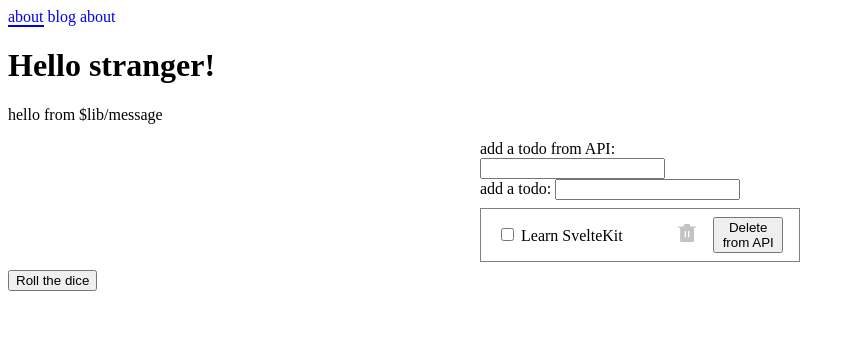
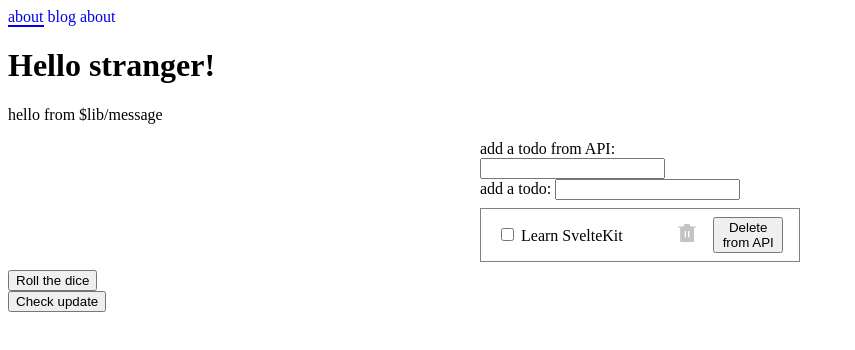
Before and after one commit to iidadaiti/sveltekit-tutorial, a SvelteKit app: page / in a window 1280 px wide. Shown: the top 350 px of the page, without its empty margins (0-855 px from the left). Built offline with nearby package versions, Linux system fonts and the light colour scheme; no server answers.

Commit message:
add update toast

```diff
--- a/src/routes/+layout.svelte
+++ b/src/routes/+layout.svelte
@@ -1,5 +1,5 @@
 <script lang="ts">
-	import { page, navigating } from '$app/stores';
+	import { page, navigating, updated } from '$app/stores';
 </script>
 
 <nav>
@@ -14,6 +14,23 @@
 
 <slot />
 
+<button
+	type="button"
+	on:click={() => {
+		updated.check();
+	}}>Check update</button
+>
+
+{#if $updated}
+	<div class="toast">
+		<p>
+			A new version of the app is available
+
+			<button on:click={() => location.reload()}> reload the page </button>
+		</p>
+	</div>
+{/if}
+
 <style>
 	a {
 		text-decoration: none;
@@ -21,4 +38,24 @@
 			border-bottom: 2px solid;
 		}
 	}
+
+	.toast {
+		position: fixed;
+		left: 0;
+		bottom: 0;
+		width: 100%;
+		padding: 1rem;
+		display: flex;
+		justify-content: center;
+		gap: 1rem;
+	}
+
+	.toast p {
+		display: flex;
+		align-items: center;
+		gap: 1rem;
+		background: var(--bg-2);
+		padding: 0.5rem 0.5rem 0.5rem 1rem;
+		border-radius: 4px;
+	}
 </style>
```
